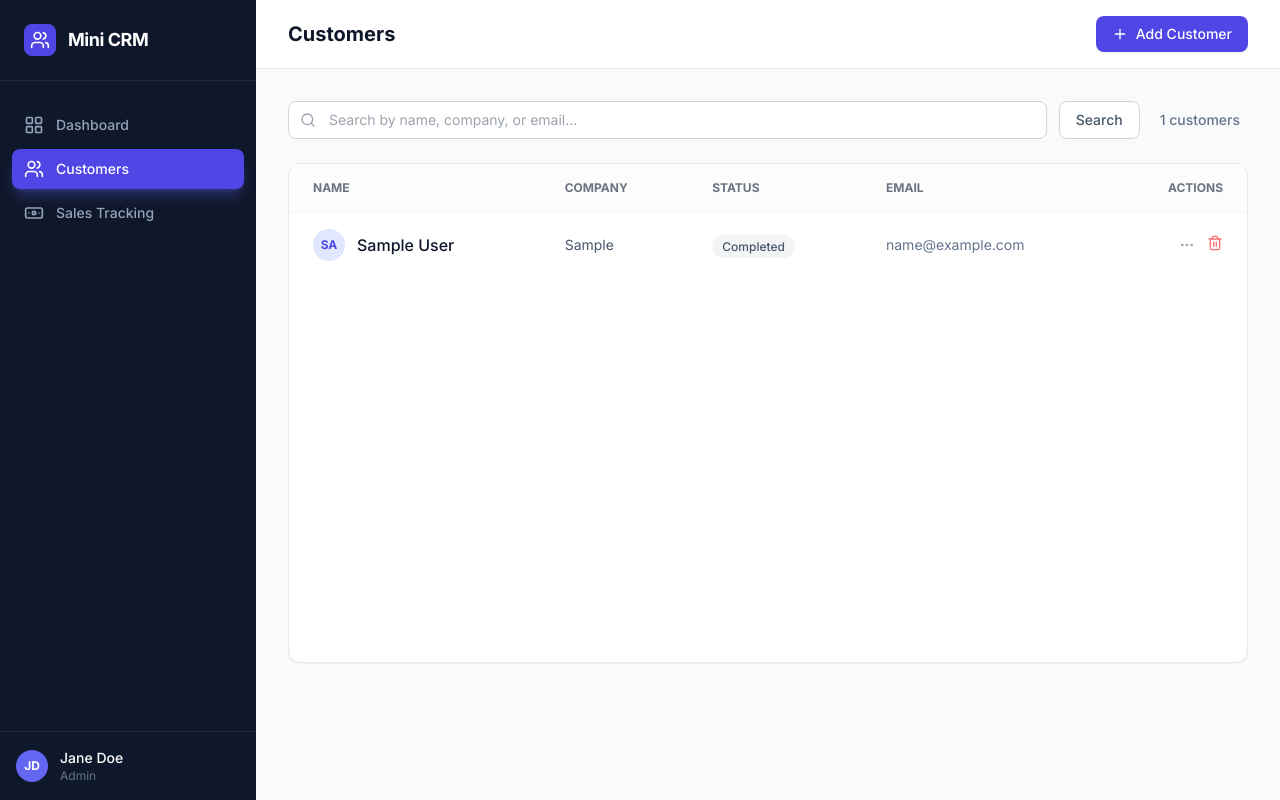
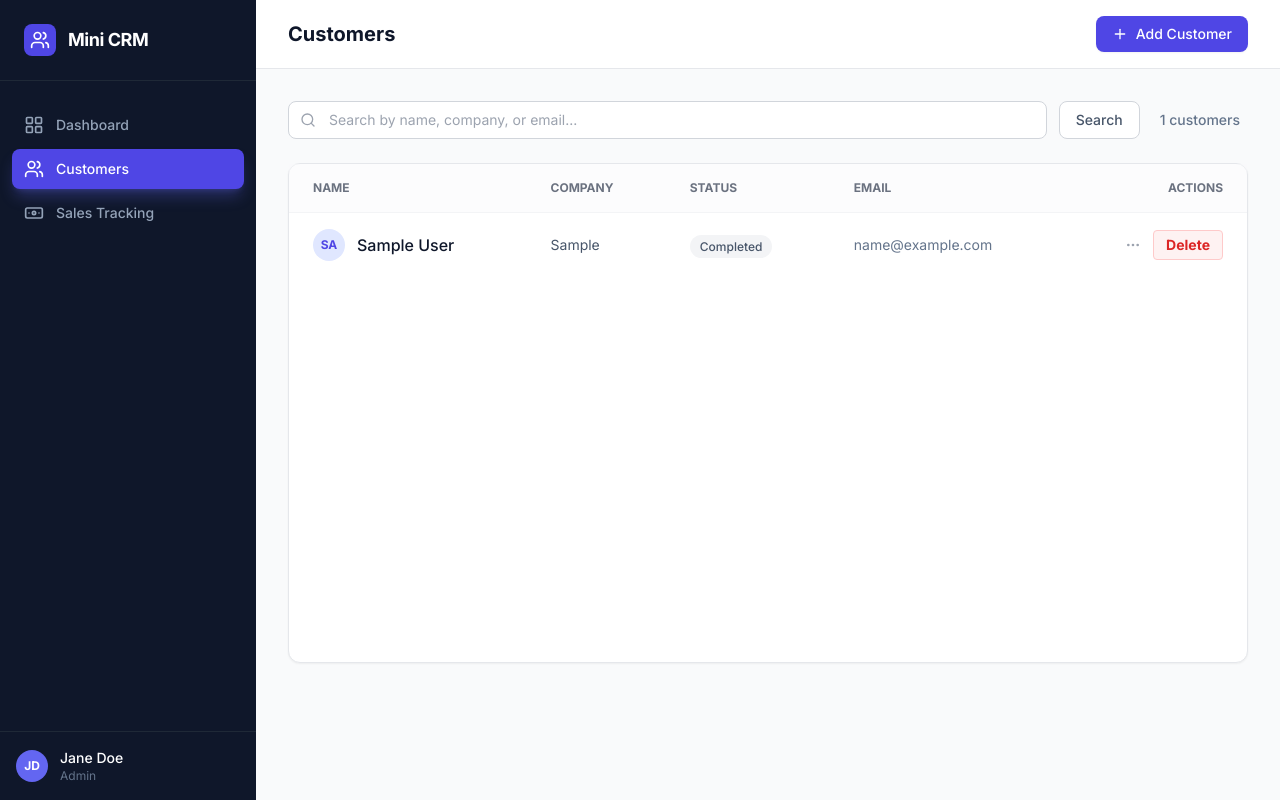
Before and after one commit to MsHanshika/mini-crm, a Flask app: page /customers in a window 1280 px wide. Run offline with Flask 3, Linux system fonts and the light colour scheme; tables that the repository leaves empty hold one stand-in row (values such as "Sample post"); some libraries are stand-ins or nearby versions.

Commit message:
Update feature

```diff
--- a/templates/customers.html
+++ b/templates/customers.html
@@ -75,9 +75,9 @@
                                         <i data-lucide="more-horizontal" class="w-4 h-4"></i>
                                     </button>
 
-                                    <form action="{{ url_for('delete_customer', id=c.id) }}" method="POST" onsubmit="return confirm('Are you sure you want to delete {{ c.name }}?');" style="display:inline;">
-                                        <button type="submit" class="text-red-400 hover:text-red-600 transition-colors" title="Delete Customer">
-                                            <i data-lucide="trash-2" class="w-4 h-4"></i>
+                                    <form action="{{ url_for('delete_customer', id=c.id) }}" method="POST" onsubmit="return confirm('Are you sure you want to delete {{ c.name }}?');">
+                                        <button type="submit" class="text-red-600 hover:text-red-800 font-bold text-sm border border-red-200 bg-red-50 px-3 py-1 rounded" title="Delete Customer">
+                                            Delete
                                         </button>
                                     </form>
                                 </div>
```
